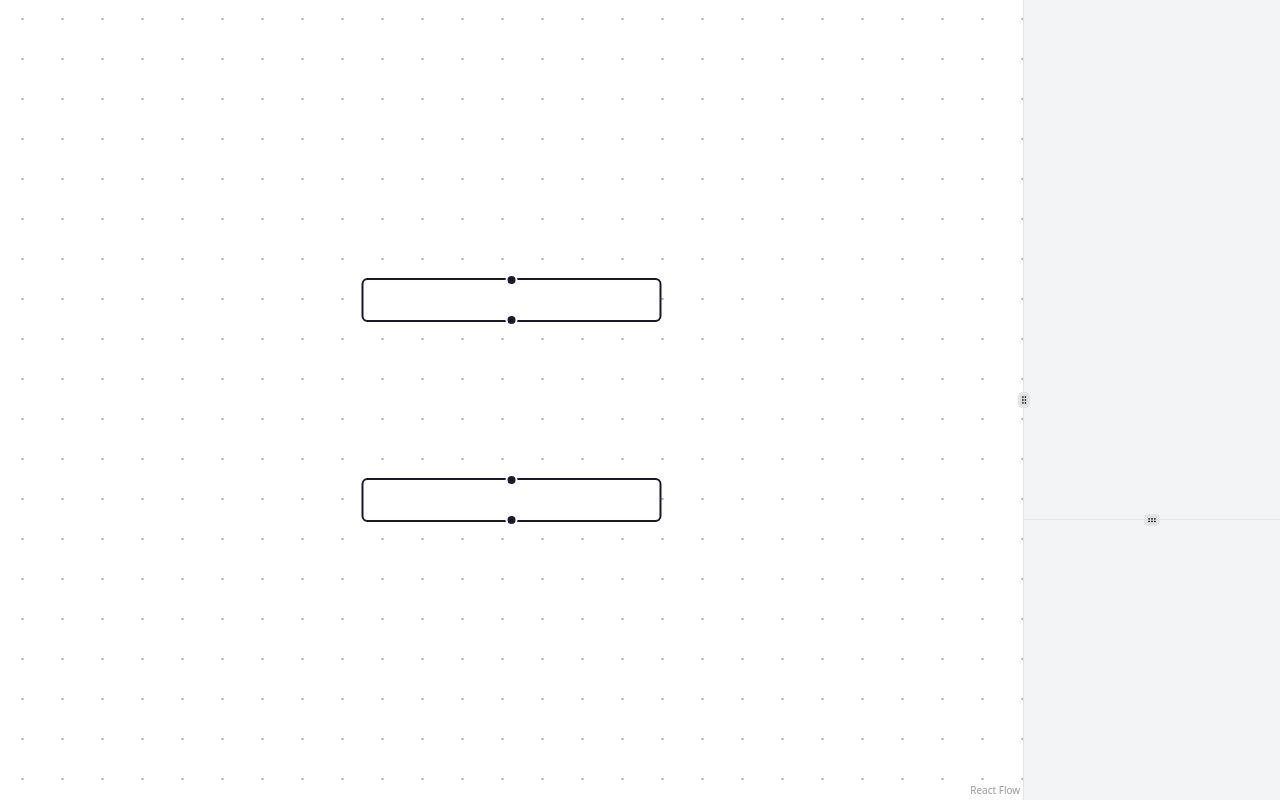
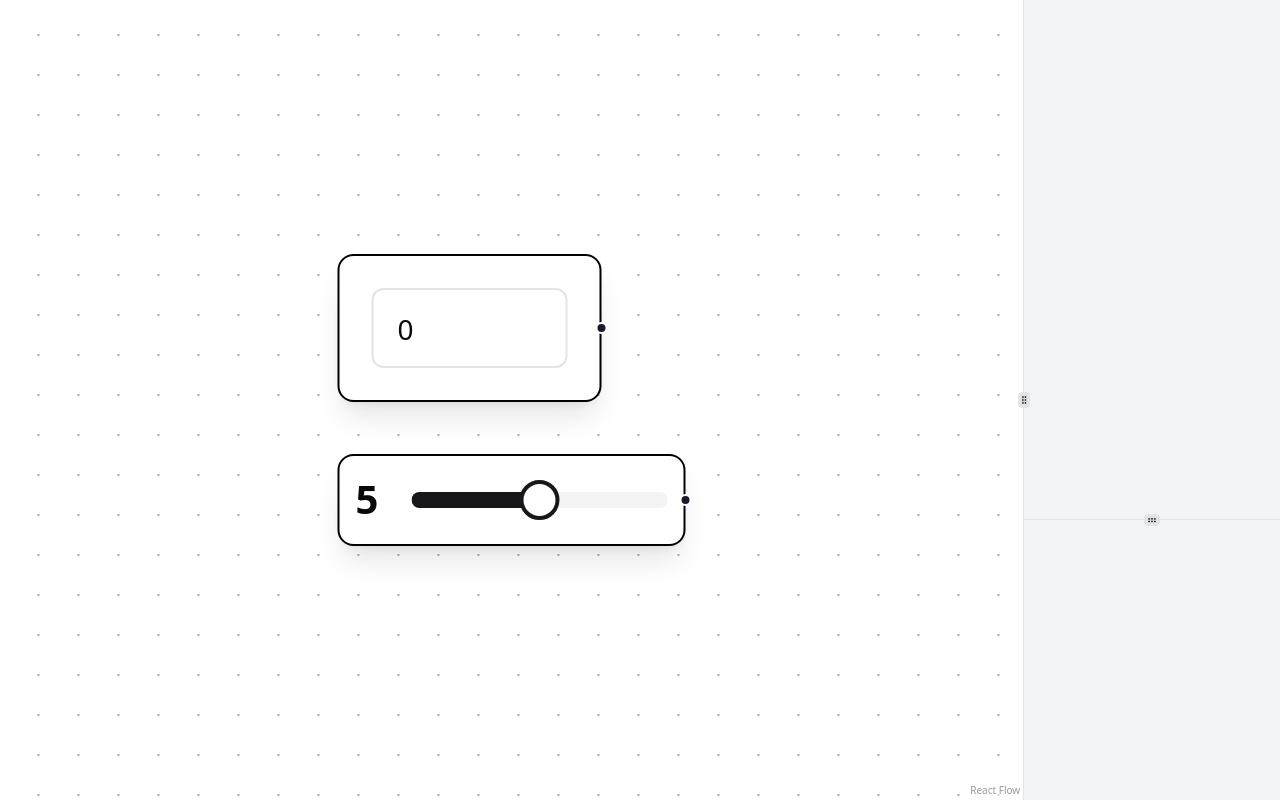
Before and after one commit to not-first/flow-calculator, a React (Vite) app: page / in a window 1280 px wide. Built offline with nearby package versions, Linux system fonts and the light colour scheme.

Commit message:
feat: create input number nodes including slider and input with value validation

```diff
--- a/package.json
+++ b/package.json
@@ -12,6 +12,7 @@
     "preview": "vite preview"
   },
   "dependencies": {
+    "@radix-ui/react-slider": "^1.2.0",
     "@xyflow/react": "12.0.0-next.27",
     "class-variance-authority": "^0.7.0",
     "clsx": "^2.1.1",
--- a/src/components/ui/index.tsx
+++ b/src/components/ui/index.tsx
@@ -3,3 +3,5 @@ export {
   ResizablePanel,
   ResizableHandle,
 } from "./resizable";
+export { Slider } from "./slider";
+export { Input } from "./input";
--- /dev/null
+++ b/src/components/ui/input.tsx
@@ -0,0 +1,25 @@
+import * as React from "react"
+
+import { cn } from "@/lib/utils"
+
+export interface InputProps
+  extends React.InputHTMLAttributes<HTMLInputElement> {}
+
+const Input = React.forwardRef<HTMLInputElement, InputProps>(
+  ({ className, type, ...props }, ref) => {
+    return (
+      <input
+        type={type}
+        className={cn(
+          "flex h-10 w-full rounded-md border border-input bg-background px-3 py-2 text-sm ring-offset-background file:border-0 file:bg-transparent file:text-sm file:font-medium placeholder:text-muted-foreground focus-visible:outline-none focus-visible:ring-2 focus-visible:ring-ring focus-visible:ring-offset-2 disabled:cursor-not-allowed disabled:opacity-50",
+          className
+        )}
+        ref={ref}
+        {...props}
+      />
+    )
+  }
+)
+Input.displayName = "Input"
+
+export { Input }
--- /dev/null
+++ b/src/components/ui/slider.tsx
@@ -0,0 +1,26 @@
+import * as React from "react"
+import * as SliderPrimitive from "@radix-ui/react-slider"
+
+import { cn } from "@/lib/utils"
+
+const Slider = React.forwardRef<
+  React.ElementRef<typeof SliderPrimitive.Root>,
+  React.ComponentPropsWithoutRef<typeof SliderPrimitive.Root>
+>(({ className, ...props }, ref) => (
+  <SliderPrimitive.Root
+    ref={ref}
+    className={cn(
+      "relative flex w-full touch-none select-none items-center",
+      className
+    )}
+    {...props}
+  >
+    <SliderPrimitive.Track className="relative h-2 w-full grow overflow-hidden rounded-full bg-secondary">
+      <SliderPrimitive.Range className="absolute h-full bg-primary" />
+    </SliderPrimitive.Track>
+    <SliderPrimitive.Thumb className="block h-5 w-5 rounded-full border-2 border-primary bg-background ring-offset-background transition-colors focus-visible:outline-none focus-visible:ring-2 focus-visible:ring-ring focus-visible:ring-offset-2 disabled:pointer-events-none disabled:opacity-50" />
+  </SliderPrimitive.Root>
+))
+Slider.displayName = SliderPrimitive.Root.displayName
+
+export { Slider }
--- a/src/nodes/index.tsx
+++ b/src/nodes/index.tsx
@@ -1,12 +1,13 @@
 import type React from "react";
 import type { Node, NodeTypes } from "@xyflow/react";
+import { InputNumberNode, SliderNumberNode } from "./input-number";
 
 type NodeData = { value: number; type?: string };
 export type NodeType = Node<NodeData, types>;
 const customNodes: NodeTypes = {
-  //   inputNumber: InputNumberNode,
+    inputNumber: InputNumberNode,
+    sliderNumber: SliderNumberNode,
   //   valueDisplay: ValueDisplayNode,
-  //   sliderNumber: SliderNumberNode,
   //   add: AddNode,
   //   subtract: SubtractNode,
   //   multiply: MultiplyNode,
--- /dev/null
+++ b/src/nodes/input-number.tsx
@@ -0,0 +1,58 @@
+import { Handle, Position, useReactFlow } from "@xyflow/react";
+import { useState } from "react";
+import { Input, Slider } from "@/components/ui";
+import type { PropTypes } from ".";
+
+export function InputNumberNode({ data, id }: PropTypes) {
+  const { updateNodeData } = useReactFlow();
+  const [currentValue, setCurrentValue] = useState(0);
+
+  const updateValue = (value: number) => {
+    const cappedValue = Math.max(0, Math.min(10, value));
+
+    setCurrentValue(cappedValue);
+    updateNodeData(id, { value: cappedValue });
+  };
+
+  return (
+    <>
+      <Handle type="source" position={Position.Right} />
+      <div className="flex items-center justify-between gap-2 rounded-lg border border-black bg-white p-4 shadow-lg">
+        <Input
+          type="number"
+          value={currentValue}
+          max={10}
+          min={0}
+          onChange={(e) => updateValue(Number(e.target.value))}
+        />
+      </div>
+    </>
+  );
+}
+
+export function SliderNumberNode({ data, id }: PropTypes) {
+  const { updateNodeData } = useReactFlow();
+  const [currentValue, setCurrentValue] = useState(data.value);
+
+  const updateValue = (value: number[]) => {
+    setCurrentValue(value[0]);
+    updateNodeData(id, { value: value[0] });
+  };
+
+  return (
+    <>
+      <Handle type="source" position={Position.Right} />
+      <div className="flex flex-row items-center justify-between gap-2 rounded-lg border border-black bg-white p-2 shadow-lg">
+        <div className="w-5 font-bold text-xl">{currentValue}</div>
+        <Slider
+          defaultValue={[5]}
+          max={10}
+          min={0}
+          step={1}
+          className="w-32"
+          onValueChange={updateValue}
+        />
+      </div>
+    </>
+  );
+}
--- a/src/store.tsx
+++ b/src/store.tsx
@@ -1,4 +1,4 @@
-import type { NodeType, types } from "@/nodes";
+import type { NodeType } from "@/nodes";
 import {
   addEdge,
   applyEdgeChanges,
@@ -14,16 +14,26 @@ import {
 import { create } from "zustand";
 
 const initialNodes = [
-    { id: 'a', position: { x: 0, y: 0 } },
-    { id: 'b', position: { x: 0, y: 100 } }
+  {
+    id: "1",
+    type: "inputNumber",
+    data: { value: 5 },
+    position: { x: 100, y: 100 },
+  },
+  {
+    id: "3",
+    type: "sliderNumber",
+    data: { value: 5 },
+    position: { x: 100, y: 200 },
+  },
 ];
 
 const initialEdges: Edge[] = [
-  // {
-  //   id: "1->2",
-  //   source: "1",
-  //   target: "2",
-  // },
+  {
+    id: "a->b",
+    source: "a",
+    target: "b",
+  },
 ];
 
 export interface FlowStore {
```
Also changed, not shown: src/nodes/calculation.tsx (added), src/nodes/output-number.tsx (added), src/nodes/value-display.tsx (added), 1 other file (tests, documents, lock files or other folders).
